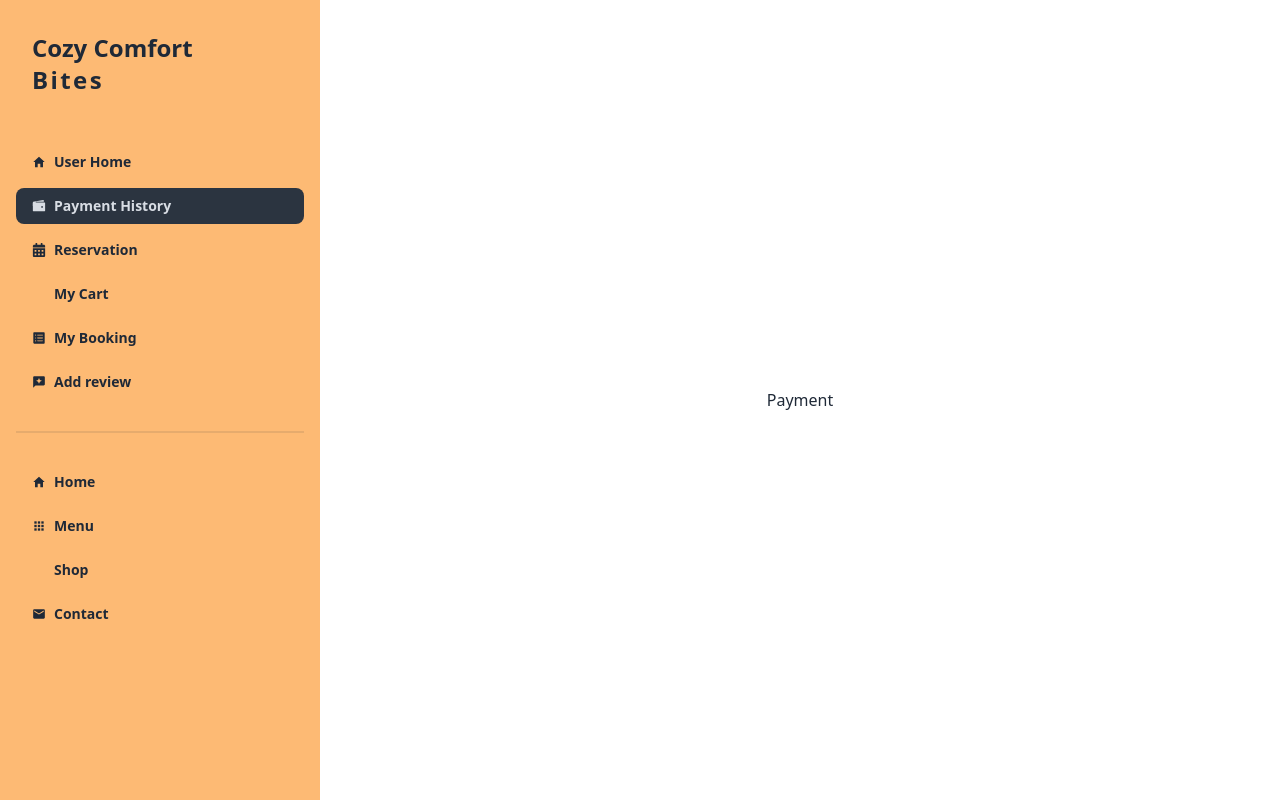
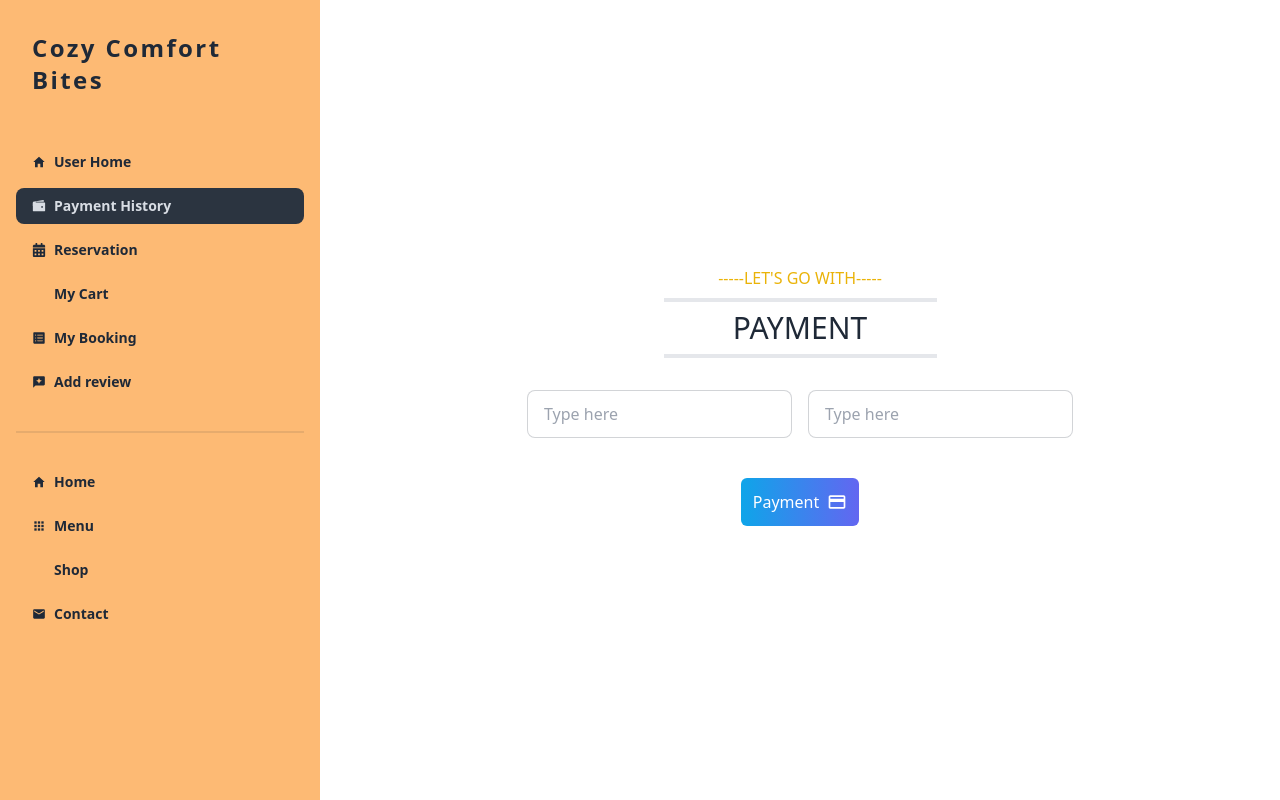
Before and after one commit to SumiAkter2/cozy-comfort-bites-clientsite, a React (Vite) app: page /dashboard/payment in a window 1280 px wide. Built offline with nearby package versions, Linux system fonts and the light colour scheme; no server answers; some icons are missing.

Commit message:
payment ui done

```diff
--- a/src/Pages/Dashboard/PaymentHistory/Payment.jsx
+++ b/src/Pages/Dashboard/PaymentHistory/Payment.jsx
@@ -1,7 +1,34 @@
+import { MdPayment } from "react-icons/md";
 const Payment = () => {
   return (
     <div>
-      <h1>Payment</h1>
+      <div className="mx-auto text-center uppercase my-8  w-1/2">
+        <p className="text-yellow-500 ">-----let&apos;s go with-----</p>
+        <h2 className="md:text-3xl text-2xl mt-2 border-y-4 py-2">Payment</h2>
+      </div>
+
+      <form>
+        <div className="flex justify-center items-center gap-4">
+          <input
+            type="text"
+            placeholder="Type here"
+            className="input input-bordered w-full max-w-xs"
+          />
+          <input
+            type="text"
+            placeholder="Type here"
+            className="input input-bordered w-full max-w-xs"
+          />
+        </div>
+        <div className="flex justify-center items-center my-6">
+          <button
+            type="submit"
+            className=" bg-gradient-to-r from-sky-500 to-indigo-500 flex justify-center items-center p-3 my-4 rounded-md text-white"
+          >
+            Payment <MdPayment className="ml-2" size="20px" />
+          </button>
+        </div>
+      </form>
     </div>
   );
 };
--- a/src/layout/Dashboard.jsx
+++ b/src/layout/Dashboard.jsx
@@ -35,8 +35,8 @@ const Dashboard = () => {
         ></label>
 
         <ul className="menu p-4 w-80 min-h-full bg-orange-300 gap-y-2 font-bold">
-          <h1 className="text-2xl font-bold p-4 mb-6">
-            Cozy Comfort <br />{" "}
+          <h1 className="text-2xl font-bold p-4 mb-6 tracking-widest">
+            Cozy Comfort <br />
             <span className="tracking-widest w-full">Bites</span>
           </h1>
           <li>
```
